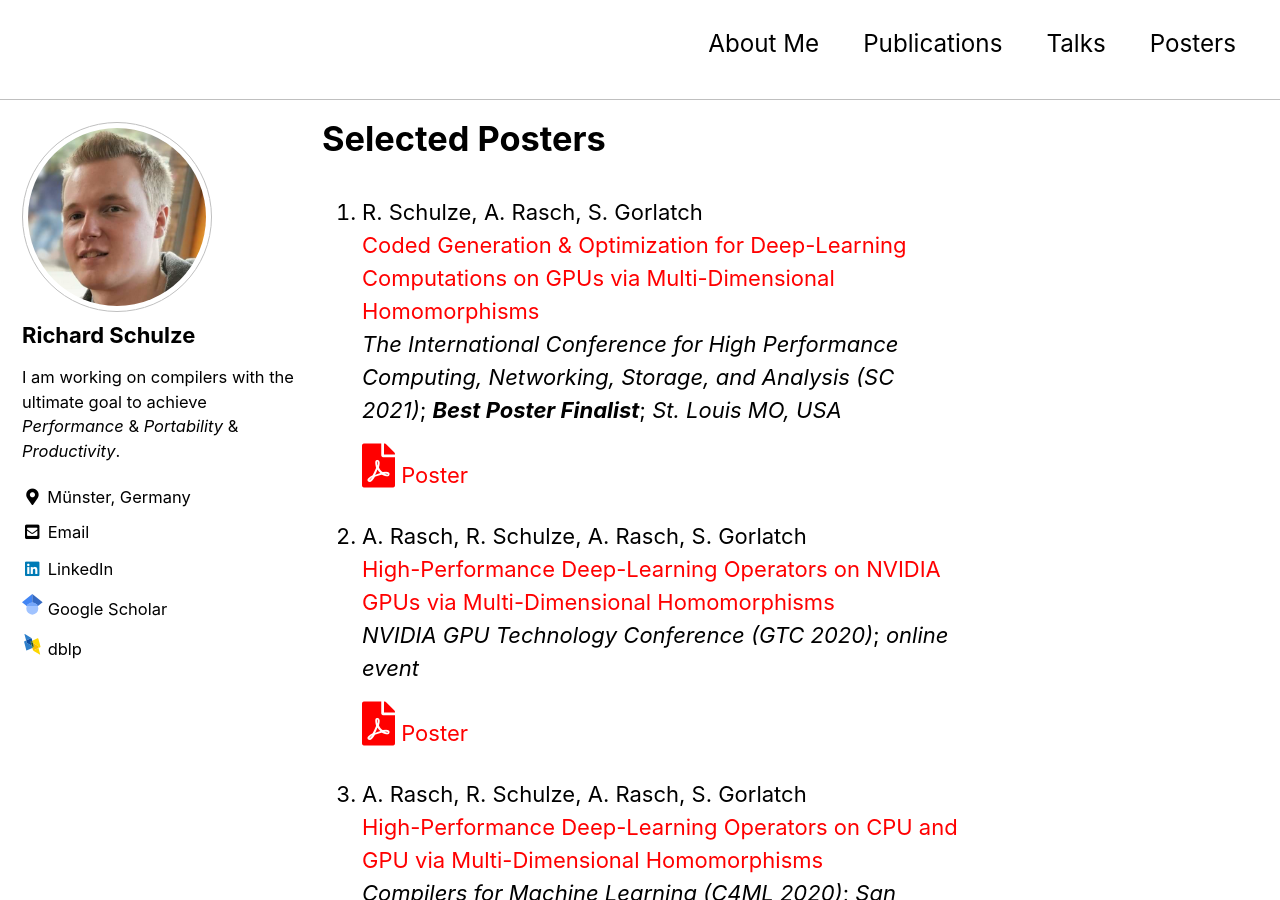
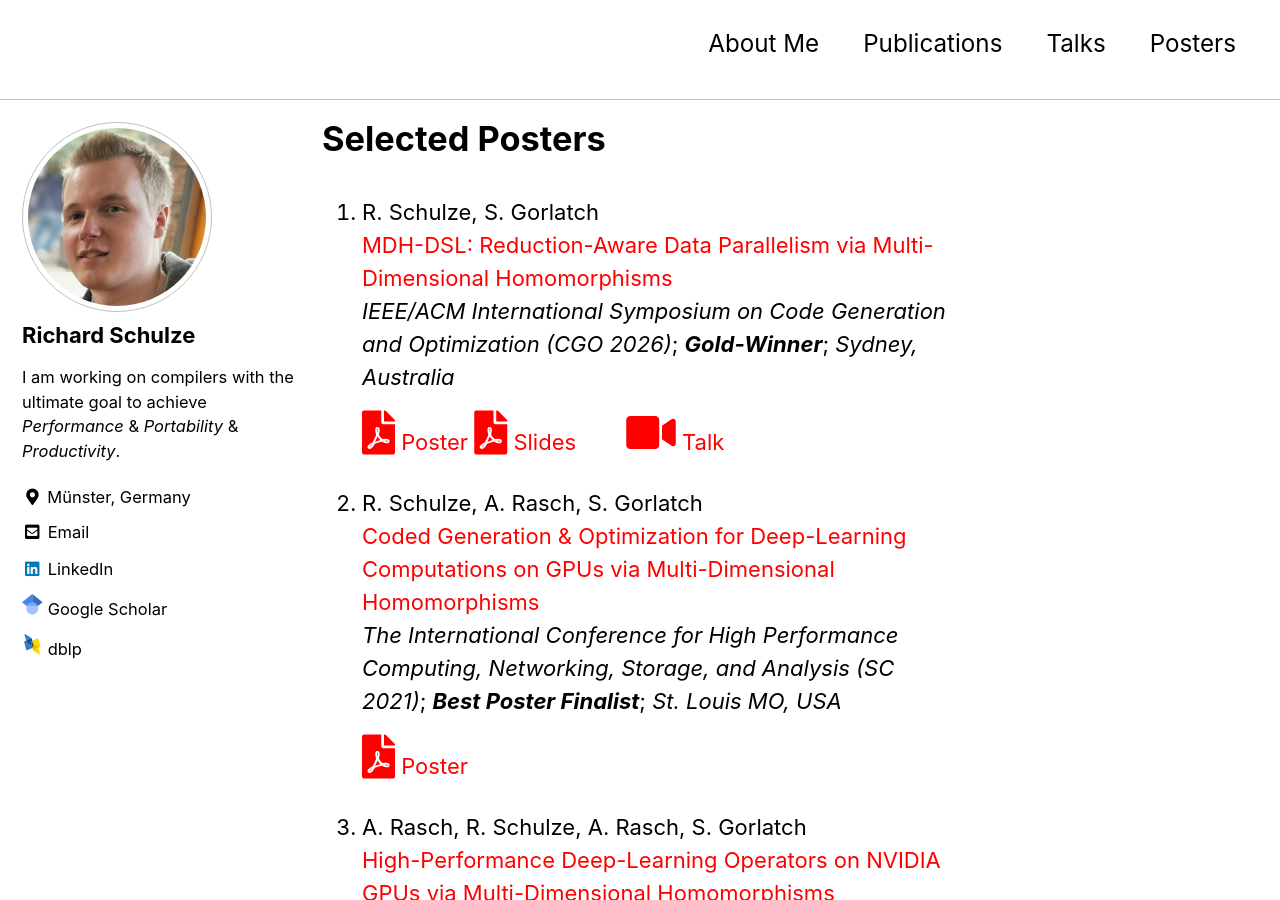
Before and after one commit to richardschulze/richardschulze.github.io, a Jekyll site: the page built from posters.md, in a window 1280 px wide and 900 px high. Built offline with Jekyll 4.4.1, drawn with Linux system fonts in a browser that asks for light colours; cached includes are drawn as plain includes; our own code applies the rules of GitHub Pages for plain Markdown files.

Commit message:
Add CGO'26 SRC poster

```diff
--- a/posters.md
+++ b/posters.md
@@ -4,6 +4,13 @@ author_profile: true
 ---
 
 # Selected Posters
+
+1.  R. Schulze, S. Gorlatch \\
+    [MDH-DSL: Reduction-Aware Data Parallelism via Multi-Dimensional Homomorphisms](https://2026.cgo.org/details/cgo-2026-student-research-competition/8/MDH-DSL-Reduction-Aware-Data-Parallelism-via-Multi-Dimensional-Homomorphisms) \\
+    *IEEE/ACM International Symposium on Code Generation and Optimization (CGO 2026)*; ***Gold-Winner***; *Sydney, Australia*\\
+    <a href="../assets/files/poster/cgo26/poster.pdf"><i class="fas fa-file-pdf" style="color: red; font-size: 2em; padding-top: .4em"></i></a> [Poster](../assets/files/poster/cgo26/poster.pdf)
+    <a href="../assets/files/poster/cgo26/slides.pdf"><i class="fas fa-file-pdf" style="color: red; font-size: 2em; padding-top: .4em"></i></a> [Slides](../assets/files/poster/cgo26/slides.pdf)
+    <a href="https://www.youtube.com/watch?v=ejd1vXvsmAE"><i class="fas fa-video" style="color: red; font-size: 2em; padding-top: .4em; padding-left: 1em"></i></a> [Talk](https://www.youtube.com/watch?v=ejd1vXvsmAE)
 
 1.  R. Schulze, A. Rasch, S. Gorlatch \\
     [Coded Generation & Optimization for Deep-Learning Computations on GPUs via Multi-Dimensional Homomorphisms](https://sc21.supercomputing.org/proceedings/tech_poster/) \\
```
Also changed, not shown: 2 other files.
